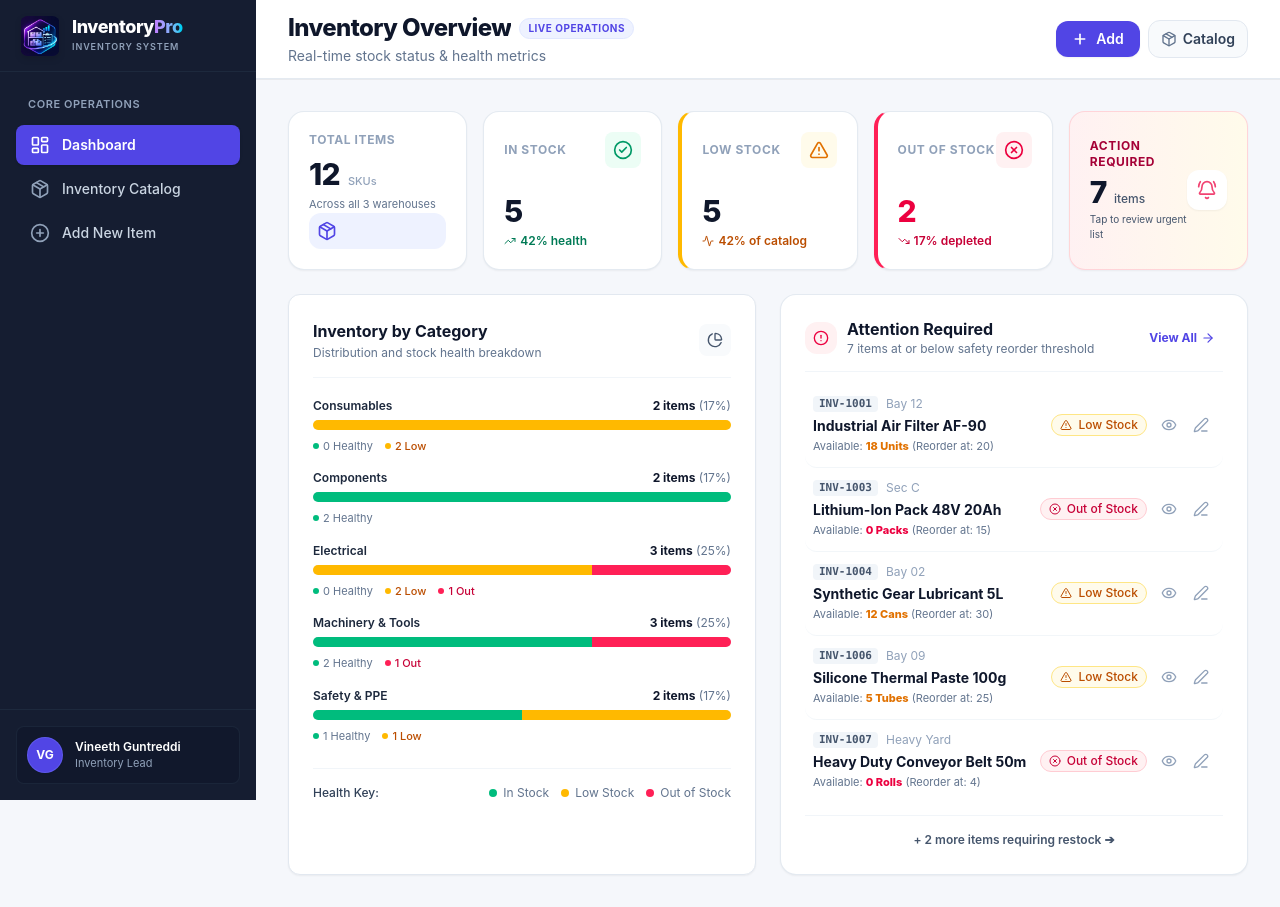
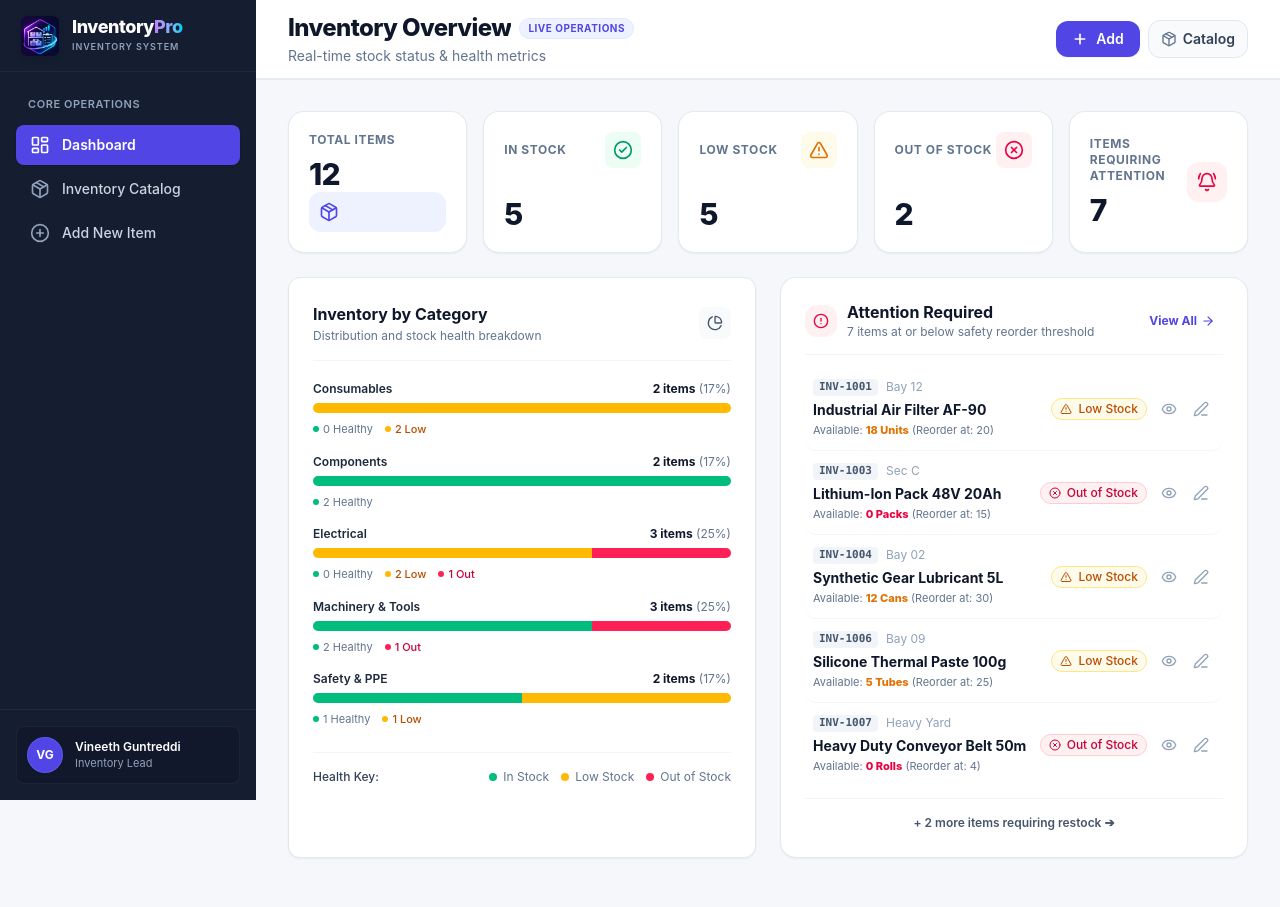
Before and after one commit to vineeth2755/inventory_Stock_Management, a React (Vite) app: page / in a window 1280 px wide. Built offline with nearby package versions, Linux system fonts and the light colour scheme.

Commit message:
refactor(ui): clean up KPI metric cards to strictly match PDF requirements without extra subtitles

```diff
--- a/src/components/dashboard/StatCardsGrid.jsx
+++ b/src/components/dashboard/StatCardsGrid.jsx
@@ -4,48 +4,34 @@ import {
   CheckCircle2,
   AlertTriangle,
   XCircle,
-  BellRing,
-  TrendingDown,
-  TrendingUp,
-  Activity
+  BellRing
 } from 'lucide-react';
 import { useInventory } from '../../context/InventoryContext';
 
 export default function StatCardsGrid() {
   const { metrics, navigateTo } = useInventory();
-  const total = metrics.totalItems || 1;
-
-  const inStockPct = Math.round((metrics.inStock / total) * 100);
-  const lowStockPct = Math.round((metrics.lowStock / total) * 100);
-  const outStockPct = Math.round((metrics.outOfStock / total) * 100);
 
   return (
-    <div className="space-y-3">
-      {/* 1. Mobile Primary KPI Carousel / Grid */}
     <div className="grid grid-cols-2 sm:grid-cols-2 xl:grid-cols-5 gap-3 sm:gap-4">
-        {/* Total Items (Full width on very small phones, or col-span-2 on mobile for emphasis) */}
+      {/* 1. Total Items */}
       <div className="col-span-2 sm:col-span-1 bg-white rounded-2xl border border-slate-200/90 p-4 sm:p-5 shadow-xs flex items-center justify-between sm:block">
         <div>
-            <span className="text-[10px] sm:text-xs font-bold uppercase tracking-wider text-slate-400 block">
+          <span className="text-[11px] sm:text-xs font-bold uppercase tracking-wider text-slate-500 block">
             Total Items
           </span>
-            <div className="flex items-baseline gap-2 mt-1 sm:mt-2">
-              <span className="text-2xl sm:text-3xl font-extrabold tracking-tight text-slate-900">
+          <div className="text-2xl sm:text-3xl font-extrabold tracking-tight text-slate-900 mt-1 sm:mt-2">
             {metrics.totalItems}
-              </span>
-              <span className="text-[11px] font-medium text-slate-400">SKUs</span>
           </div>
-            <p className="text-[11px] text-slate-500 mt-1 hidden sm:block">Across all 3 warehouses</p>
         </div>
-          <div className="p-2.5 sm:p-2 rounded-xl bg-indigo-50 text-[#5145E5] shrink-0">
+        <div className="p-2 sm:p-2.5 rounded-xl bg-indigo-50 text-[#5145E5] shrink-0">
           <Package className="w-5 h-5" />
         </div>
       </div>
 
-        {/* In Stock Card */}
-        <div className="bg-white rounded-2xl border border-slate-200/90 p-3.5 sm:p-5 shadow-xs flex flex-col justify-between">
+      {/* 2. In Stock */}
+      <div className="bg-white rounded-2xl border border-slate-200/90 p-4 sm:p-5 shadow-xs flex flex-col justify-between">
         <div className="flex items-center justify-between">
-            <span className="text-[10px] sm:text-xs font-bold uppercase tracking-wider text-slate-400">
+          <span className="text-[11px] sm:text-xs font-bold uppercase tracking-wider text-slate-500">
             In Stock
           </span>
           <div className="p-1.5 sm:p-2 rounded-lg bg-emerald-50 text-emerald-600">
@@ -53,20 +39,16 @@ export default function StatCardsGrid() {
           </div>
         </div>
         <div className="mt-2 sm:mt-3">
-            <div className="text-xl sm:text-3xl font-extrabold text-slate-900">
+          <div className="text-2xl sm:text-3xl font-extrabold text-slate-900">
             {metrics.inStock}
-            </div>
-            <div className="flex items-center gap-1 mt-1 text-[10px] sm:text-xs text-emerald-700 font-semibold">
-              <TrendingUp className="w-3 h-3" />
-              <span>{inStockPct}% health</span>
           </div>
         </div>
       </div>
 
-        {/* Low Stock Card */}
-        <div className="bg-white rounded-2xl border border-slate-200/90 p-3.5 sm:p-5 shadow-xs flex flex-col justify-between border-l-4 border-l-amber-400">
+      {/* 3. Low Stock */}
+      <div className="bg-white rounded-2xl border border-slate-200/90 p-4 sm:p-5 shadow-xs flex flex-col justify-between">
         <div className="flex items-center justify-between">
-            <span className="text-[10px] sm:text-xs font-bold uppercase tracking-wider text-slate-400">
+          <span className="text-[11px] sm:text-xs font-bold uppercase tracking-wider text-slate-500">
             Low Stock
           </span>
           <div className="p-1.5 sm:p-2 rounded-lg bg-amber-50 text-amber-600">
@@ -74,20 +56,16 @@ export default function StatCardsGrid() {
           </div>
         </div>
         <div className="mt-2 sm:mt-3">
-            <div className="text-xl sm:text-3xl font-extrabold text-slate-900">
+          <div className="text-2xl sm:text-3xl font-extrabold text-slate-900">
             {metrics.lowStock}
-            </div>
-            <div className="flex items-center gap-1 mt-1 text-[10px] sm:text-xs text-amber-700 font-semibold">
-              <Activity className="w-3 h-3" />
-              <span>{lowStockPct}% of catalog</span>
           </div>
         </div>
       </div>
 
-        {/* Out of Stock Card */}
-        <div className="bg-white rounded-2xl border border-slate-200/90 p-3.5 sm:p-5 shadow-xs flex flex-col justify-between border-l-4 border-l-rose-500">
+      {/* 4. Out of Stock */}
+      <div className="bg-white rounded-2xl border border-slate-200/90 p-4 sm:p-5 shadow-xs flex flex-col justify-between">
         <div className="flex items-center justify-between">
-            <span className="text-[10px] sm:text-xs font-bold uppercase tracking-wider text-slate-400">
+          <span className="text-[11px] sm:text-xs font-bold uppercase tracking-wider text-slate-500">
             Out of Stock
           </span>
           <div className="p-1.5 sm:p-2 rounded-lg bg-rose-50 text-rose-600">
@@ -95,35 +73,27 @@ export default function StatCardsGrid() {
           </div>
         </div>
         <div className="mt-2 sm:mt-3">
-            <div className="text-xl sm:text-3xl font-extrabold text-rose-600">
+          <div className="text-2xl sm:text-3xl font-extrabold text-slate-900">
             {metrics.outOfStock}
-            </div>
-            <div className="flex items-center gap-1 mt-1 text-[10px] sm:text-xs text-rose-700 font-semibold">
-              <TrendingDown className="w-3 h-3" />
-              <span>{outStockPct}% depleted</span>
           </div>
         </div>
       </div>
 
-        {/* Needs Attention Card */}
+      {/* 5. Items Requiring Attention */}
       <div
         onClick={() => navigateTo('list')}
-          className="col-span-2 sm:col-span-1 bg-gradient-to-r from-rose-50 to-amber-50 rounded-2xl border border-rose-200/80 p-3.5 sm:p-5 shadow-xs flex items-center justify-between cursor-pointer active:scale-[0.99] transition-all"
+        className="col-span-2 sm:col-span-1 bg-white rounded-2xl border border-slate-200/90 p-4 sm:p-5 shadow-xs flex items-center justify-between cursor-pointer active:scale-[0.99] hover:border-slate-300 transition-all"
       >
         <div>
-            <div className="flex items-center gap-1.5">
-              <span className="text-[10px] sm:text-xs font-bold uppercase tracking-wider text-rose-800">
-                Action Required
+          <span className="text-[11px] sm:text-xs font-bold uppercase tracking-wider text-slate-500 block">
+            Items Requiring Attention
           </span>
+          <div className="text-2xl sm:text-3xl font-extrabold text-slate-900 mt-1 sm:mt-2">
+            {metrics.requiringAttentionCount}
           </div>
-            <div className="text-xl sm:text-3xl font-extrabold text-slate-900 mt-1">
-              {metrics.requiringAttentionCount} <span className="text-xs font-medium text-slate-600">items</span>
         </div>
-            <p className="text-[10px] text-slate-600 mt-0.5 sm:block">Tap to review urgent list</p>
-          </div>
-          <div className="p-2 sm:p-2.5 rounded-xl bg-white shadow-xs text-rose-600">
-            <BellRing className="w-5 h-5 animate-pulse" />
-          </div>
+        <div className="p-2 sm:p-2.5 rounded-xl bg-rose-50 text-rose-600 shrink-0">
+          <BellRing className="w-5 h-5" />
         </div>
       </div>
     </div>
```
Lines whose indentation alone changed are shown as unchanged.
